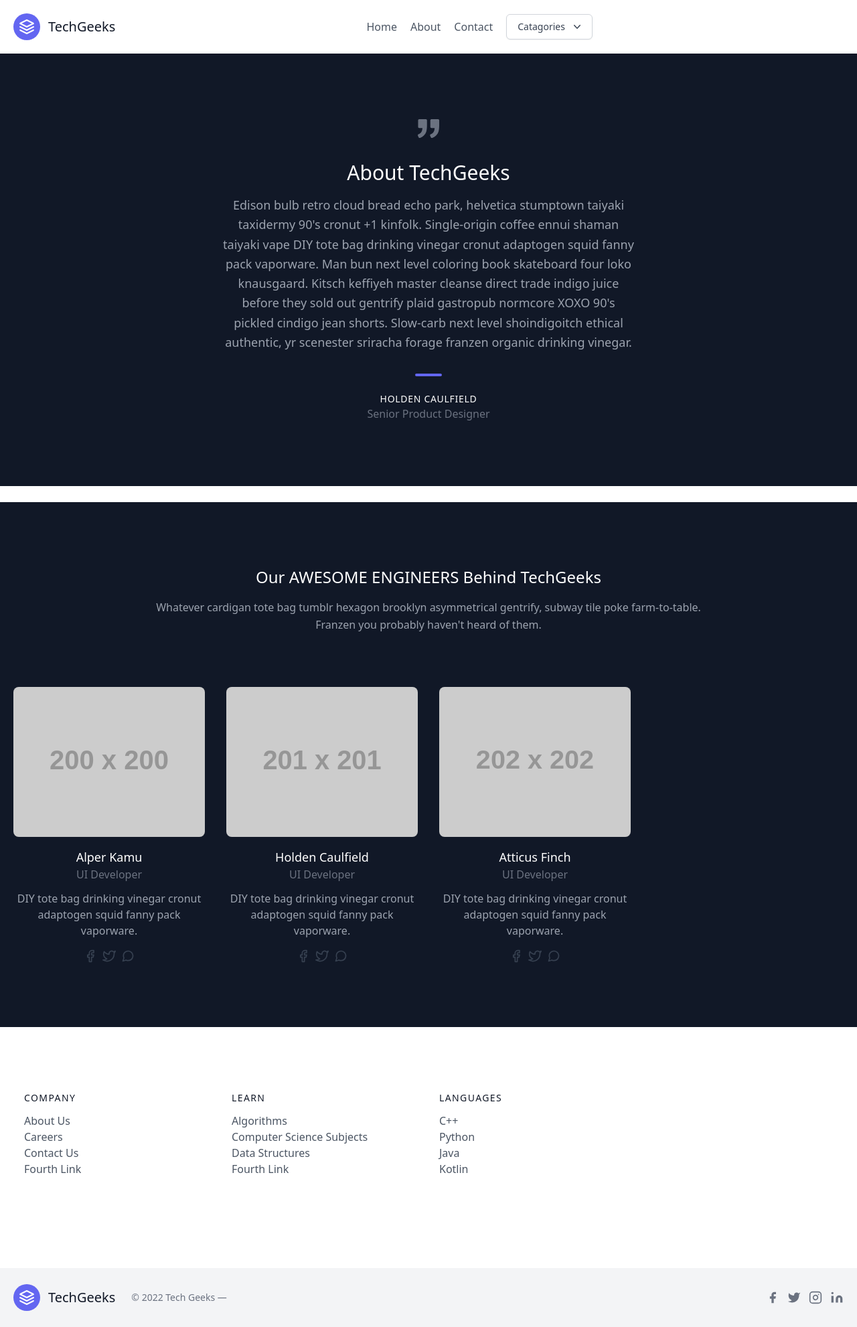
After one commit to Devanshkanda/Django-Blog-Web-application, a Django app: template templates/about.html in a window 1280 px wide. The commit adds this page. Shown: the whole page at 67% size. Run offline with Django 4.2, Linux system fonts and the light colour scheme; the template is opened without the code that fills it, so the values that code supplies are empty; grey boxes labelled with a size stand in for pictures from a placeholder-image service; some libraries are stand-ins or nearby versions.

Commit message:
added about page

```diff
--- /dev/null
+++ b/blog/static/JS/popup.js
@@ -0,0 +1,8 @@
+document.getElementById("submit-btn").addEventListener("click", function(){
+    document.getElementsByClassName("popup")[0].classList.add("active");alert("chal gaya");
+
+});
+
+    document.getElementById("dismiss-popup-btn").addEventListener("click", function(){
+    document.getElementsByClassName("popup")[0].classList.remove("active");
+});
--- a/blog/urls.py
+++ b/blog/urls.py
@@ -19,12 +19,13 @@ from django.contrib import admin
 from django.urls import path
 from django.conf.urls.static import static
 from django.conf import settings
-from .views import home,post,contact
+from .views import home,post,contact,About
 
 urlpatterns = [
     # if after blog url is type if there is a blank space then this home func will get invoked
     path('' , home),
     path('home/' , home),
     path('blog/<slug:url>',post),
-    path('contact/' ,contact)
+    path('contact/' ,contact),
+    path('about/', About)
 ]
--- /dev/null
+++ b/templates/about.html
@@ -0,0 +1,118 @@
+{% extends 'base.html' %}
+
+{% block title %} About Us {% endblock %}
+
+{% block content %}
+
+
+<section class="text-gray-400 bg-gray-900 body-font">
+    <div class="container px-5 py-24 mx-auto">
+      <div class="xl:w-1/2 lg:w-3/4 w-full mx-auto text-center">
+        <svg xmlns="http://www.w3.org/2000/svg" fill="currentColor" class="inline-block w-8 h-8 text-gray-500 mb-8" viewBox="0 0 975.036 975.036">
+          <path d="M925.036 57.197h-304c-27.6 0-50 22.4-50 50v304c0 27.601 22.4 50 50 50h145.5c-1.9 79.601-20.4 143.3-55.4 191.2-27.6 37.8-69.399 69.1-125.3 93.8-25.7 11.3-36.8 41.7-24.8 67.101l36 76c11.6 24.399 40.3 35.1 65.1 24.399 66.2-28.6 122.101-64.8 167.7-108.8 55.601-53.7 93.7-114.3 114.3-181.9 20.601-67.6 30.9-159.8 30.9-276.8v-239c0-27.599-22.401-50-50-50zM106.036 913.497c65.4-28.5 121-64.699 166.9-108.6 56.1-53.7 94.4-114.1 115-181.2 20.6-67.1 30.899-159.6 30.899-277.5v-239c0-27.6-22.399-50-50-50h-304c-27.6 0-50 22.4-50 50v304c0 27.601 22.4 50 50 50h145.5c-1.9 79.601-20.4 143.3-55.4 191.2-27.6 37.8-69.4 69.1-125.3 93.8-25.7 11.3-36.8 41.7-24.8 67.101l35.9 75.8c11.601 24.399 40.501 35.2 65.301 24.399z"></path>
+        </svg>
+        <h1 class="sm:text-3xl text-2xl font-medium title-font mb-4 text-white">About TechGeeks</h1>
+        <p class="leading-relaxed text-lg">Edison bulb retro cloud bread echo park, helvetica stumptown taiyaki taxidermy 90's cronut +1 kinfolk. Single-origin coffee ennui shaman taiyaki vape DIY tote bag drinking vinegar cronut adaptogen squid fanny pack vaporware. Man bun next level coloring book skateboard four loko knausgaard. Kitsch keffiyeh master cleanse direct trade indigo juice before they sold out gentrify plaid gastropub normcore XOXO 90's pickled cindigo jean shorts. Slow-carb next level shoindigoitch ethical authentic, yr scenester sriracha forage franzen organic drinking vinegar.</p>
+        <span class="inline-block h-1 w-10 rounded bg-indigo-500 mt-8 mb-6"></span>
+        <h2 class="text-white font-medium title-font tracking-wider text-sm">HOLDEN CAULFIELD</h2>
+        <p class="text-gray-500">Senior Product Designer</p>
+      </div>
+    </div>
+  </section>
+
+  <br>
+
+  <section class="text-gray-400 bg-gray-900 body-font">
+    <div class="container px-5 py-24 mx-auto">
+      <div class="flex flex-col text-center w-full mb-20">
+        <h1 class="text-2xl font-medium title-font mb-4 text-white">Our AWESOME ENGINEERS Behind TechGeeks</h1>
+        <p class="lg:w-2/3 mx-auto leading-relaxed text-base">Whatever cardigan tote bag tumblr hexagon brooklyn asymmetrical gentrify, subway tile poke farm-to-table. Franzen you probably haven't heard of them.</p>
+      </div>
+      <div class="flex flex-wrap -m-4 it">
+        <div class="p-4 lg:w-1/4 md:w-1/2 itr">
+          <div class="h-full flex flex-col items-center text-center">
+            <img alt="team" class="flex-shrink-0 rounded-lg w-full h-56 object-cover object-center mb-4" src="https://dummyimage.com/200x200">
+            <div class="w-full">
+              <h2 class="title-font font-medium text-lg text-white">Alper Kamu</h2>
+              <h3 class="text-gray-500 mb-3">UI Developer</h3>
+              <p class="mb-4">DIY tote bag drinking vinegar cronut adaptogen squid fanny pack vaporware.</p>
+              <span class="inline-flex">
+                <a class="text-gray-700">
+                  <svg fill="none" stroke="currentColor" stroke-linecap="round" stroke-linejoin="round" stroke-width="2" class="w-5 h-5" viewBox="0 0 24 24">
+                    <path d="M18 2h-3a5 5 0 00-5 5v3H7v4h3v8h4v-8h3l1-4h-4V7a1 1 0 011-1h3z"></path>
+                  </svg>
+                </a>
+                <a class="ml-2 text-gray-700">
+                  <svg fill="none" stroke="currentColor" stroke-linecap="round" stroke-linejoin="round" stroke-width="2" class="w-5 h-5" viewBox="0 0 24 24">
+                    <path d="M23 3a10.9 10.9 0 01-3.14 1.53 4.48 4.48 0 00-7.86 3v1A10.66 10.66 0 013 4s-4 9 5 13a11.64 11.64 0 01-7 2c9 5 20 0 20-11.5a4.5 4.5 0 00-.08-.83A7.72 7.72 0 0023 3z"></path>
+                  </svg>
+                </a>
+                <a class="ml-2 text-gray-700">
+                  <svg fill="none" stroke="currentColor" stroke-linecap="round" stroke-linejoin="round" stroke-width="2" class="w-5 h-5" viewBox="0 0 24 24">
+                    <path d="M21 11.5a8.38 8.38 0 01-.9 3.8 8.5 8.5 0 01-7.6 4.7 8.38 8.38 0 01-3.8-.9L3 21l1.9-5.7a8.38 8.38 0 01-.9-3.8 8.5 8.5 0 014.7-7.6 8.38 8.38 0 013.8-.9h.5a8.48 8.48 0 018 8v.5z"></path>
+                  </svg>
+                </a>
+              </span>
+            </div>
+          </div>
+        </div>
+        <div class="p-4 lg:w-1/4 md:w-1/2">
+          <div class="h-full flex flex-col items-center text-center">
+            <img alt="team" class="flex-shrink-0 rounded-lg w-full h-56 object-cover object-center mb-4" src="https://dummyimage.com/201x201">
+            <div class="w-full">
+              <h2 class="title-font font-medium text-lg text-white">Holden Caulfield</h2>
+              <h3 class="text-gray-500 mb-3">UI Developer</h3>
+              <p class="mb-4">DIY tote bag drinking vinegar cronut adaptogen squid fanny pack vaporware.</p>
+              <span class="inline-flex">
+                <a class="text-gray-700">
+                  <svg fill="none" stroke="currentColor" stroke-linecap="round" stroke-linejoin="round" stroke-width="2" class="w-5 h-5" viewBox="0 0 24 24">
+                    <path d="M18 2h-3a5 5 0 00-5 5v3H7v4h3v8h4v-8h3l1-4h-4V7a1 1 0 011-1h3z"></path>
+                  </svg>
+                </a>
+                <a class="ml-2 text-gray-700">
+                  <svg fill="none" stroke="currentColor" stroke-linecap="round" stroke-linejoin="round" stroke-width="2" class="w-5 h-5" viewBox="0 0 24 24">
+                    <path d="M23 3a10.9 10.9 0 01-3.14 1.53 4.48 4.48 0 00-7.86 3v1A10.66 10.66 0 013 4s-4 9 5 13a11.64 11.64 0 01-7 2c9 5 20 0 20-11.5a4.5 4.5 0 00-.08-.83A7.72 7.72 0 0023 3z"></path>
+                  </svg>
+                </a>
+                <a class="ml-2 text-gray-700">
+                  <svg fill="none" stroke="currentColor" stroke-linecap="round" stroke-linejoin="round" stroke-width="2" class="w-5 h-5" viewBox="0 0 24 24">
+                    <path d="M21 11.5a8.38 8.38 0 01-.9 3.8 8.5 8.5 0 01-7.6 4.7 8.38 8.38 0 01-3.8-.9L3 21l1.9-5.7a8.38 8.38 0 01-.9-3.8 8.5 8.5 0 014.7-7.6 8.38 8.38 0 013.8-.9h.5a8.48 8.48 0 018 8v.5z"></path>
+                  </svg>
+                </a>
+              </span>
+            </div>
+          </div>
+        </div>
+        <div class="p-4 lg:w-1/4 md:w-1/2">
+          <div class="h-full flex flex-col items-center text-center">
+            <img alt="team" class="flex-shrink-0 rounded-lg w-full h-56 object-cover object-center mb-4" src="https://dummyimage.com/202x202">
+            <div class="w-full">
+              <h2 class="title-font font-medium text-lg text-white">Atticus Finch</h2>
+              <h3 class="text-gray-500 mb-3">UI Developer</h3>
+              <p class="mb-4">DIY tote bag drinking vinegar cronut adaptogen squid fanny pack vaporware.</p>
+              <span class="inline-flex">
+                <a class="text-gray-700">
+                  <svg fill="none" stroke="currentColor" stroke-linecap="round" stroke-linejoin="round" stroke-width="2" class="w-5 h-5" viewBox="0 0 24 24">
+                    <path d="M18 2h-3a5 5 0 00-5 5v3H7v4h3v8h4v-8h3l1-4h-4V7a1 1 0 011-1h3z"></path>
+                  </svg>
+                </a>
+                <a class="ml-2 text-gray-700">
+                  <svg fill="none" stroke="currentColor" stroke-linecap="round" stroke-linejoin="round" stroke-width="2" class="w-5 h-5" viewBox="0 0 24 24">
+                    <path d="M23 3a10.9 10.9 0 01-3.14 1.53 4.48 4.48 0 00-7.86 3v1A10.66 10.66 0 013 4s-4 9 5 13a11.64 11.64 0 01-7 2c9 5 20 0 20-11.5a4.5 4.5 0 00-.08-.83A7.72 7.72 0 0023 3z"></path>
+                  </svg>
+                </a>
+                <a class="ml-2 text-gray-700">
+                  <svg fill="none" stroke="currentColor" stroke-linecap="round" stroke-linejoin="round" stroke-width="2" class="w-5 h-5" viewBox="0 0 24 24">
+                    <path d="M21 11.5a8.38 8.38 0 01-.9 3.8 8.5 8.5 0 01-7.6 4.7 8.38 8.38 0 01-3.8-.9L3 21l1.9-5.7a8.38 8.38 0 01-.9-3.8 8.5 8.5 0 014.7-7.6 8.38 8.38 0 013.8-.9h.5a8.48 8.48 0 018 8v.5z"></path>
+                  </svg>
+                </a>
+              </span>
+            </div>
+          </div>
+        </div>
+      </div>
+    </div>
+  </section>
+
+
+{% endblock %}
--- a/templates/base.html
+++ b/templates/base.html
@@ -5,6 +5,9 @@
     <meta name="viewport" content="width=device-width, initial-scale=1.0">
     <title> {%block title%} {%endblock%}</title>
     <script src="https://cdn.tailwindcss.com"></script>
+    {% load static %}
+    <link rel="stylesheet" href="{% static 'JS/style.css' %}">
+    <script src="{% static 'JS/popup.js' %}"></script>
 </head>
 <body>
         {%include 'header.html' %}
--- a/templates/footer.html
+++ b/templates/footer.html
@@ -60,9 +60,9 @@
           <svg xmlns="http://www.w3.org/2000/svg" fill="none" stroke="currentColor" stroke-linecap="round" stroke-linejoin="round" stroke-width="2" class="w-10 h-10 text-white p-2 bg-indigo-500 rounded-full" viewBox="0 0 24 24">
             <path d="M12 2L2 7l10 5 10-5-10-5zM2 17l10 5 10-5M2 12l10 5 10-5"></path>
           </svg>
-          <span class="ml-3 text-xl">iBlogs</span>
+          <span class="ml-3 text-xl">TechGeeks</span>
         </a>
-        <p class="text-sm text-gray-500 sm:ml-6 sm:mt-0 mt-4">© 2022 iBlogs —
+        <p class="text-sm text-gray-500 sm:ml-6 sm:mt-0 mt-4">© 2022 Tech Geeks —
           <a href="https://twitter.com/knyttneve" rel="noopener noreferrer" class="text-gray-600 ml-1" target="_blank"></a>
         </p>
         <span class="inline-flex sm:ml-auto sm:mt-0 mt-4 justify-center sm:justify-start">
--- a/templates/header.html
+++ b/templates/header.html
@@ -4,13 +4,60 @@
         <svg xmlns="http://www.w3.org/2000/svg" fill="none" stroke="currentColor" stroke-linecap="round" stroke-linejoin="round" stroke-width="2" class="w-10 h-10 text-white p-2 bg-indigo-500 rounded-full" viewBox="0 0 24 24">
           <path d="M12 2L2 7l10 5 10-5-10-5zM2 17l10 5 10-5M2 12l10 5 10-5"></path>
         </svg>
-        <span class="ml-3 text-xl">iBlogs</span>
+        <span class="ml-3 text-xl">TechGeeks</span>
       </a>
       <nav class="md:ml-auto md:mr-auto flex flex-wrap items-center text-base justify-center">
         <a href="http://localhost:8000/home" class="mr-5 hover:text-gray-900">Home</a>
-        <a class="mr-5 hover:text-gray-900">About</a>
-        <a class="mr-5 hover:text-gray-900">Third Link</a>
+        <a href="http://localhost:8000/about" class="mr-5 hover:text-gray-900">About</a>
+        <!-- <a class="mr-5 hover:text-gray-900">Third Link</a> -->
         <a href="http://localhost:8000/contact/" class="mr-5 hover:text-gray-900">Contact</a>
+
+        <!-- This example requires Tailwind CSS v2.0+ -->
+        <div class="relative inline-block text-left">
+          <div>
+            <button type="button" class="inline-flex w-full justify-center rounded-md border border-gray-300 bg-white px-4 py-2 text-sm font-medium text-gray-700 shadow-sm hover:bg-gray-50 focus:outline-none focus:ring-2 focus:ring-indigo-500 focus:ring-offset-2 focus:ring-offset-gray-100" id="menu-button" aria-expanded="true" aria-haspopup="true">
+              Catagories
+              <!-- Heroicon name: mini/chevron-down -->
+              <svg class="-mr-1 ml-2 h-5 w-5" xmlns="http://www.w3.org/2000/svg" viewBox="0 0 20 20" fill="currentColor" aria-hidden="true">
+                <path fill-rule="evenodd" d="M5.23 7.21a.75.75 0 011.06.02L10 11.168l3.71-3.938a.75.75 0 111.08 1.04l-4.25 4.5a.75.75 0 01-1.08 0l-4.25-4.5a.75.75 0 01.02-1.06z" clip-rule="evenodd" />
+              </svg>
+            </button>
+          </div>
+
+          <!--
+            Dropdown menu, show/hide based on menu state.
+
+            Entering: "transition ease-out duration-100"
+              From: "transform opacity-0 scale-95"
+              To: "transform opacity-100 scale-100"
+            Leaving: "transition ease-in duration-75"
+              From: "transform opacity-100 scale-100"
+              To: "transform opacity-0 scale-95"
+          -->
+
+          <div id="menu" class="absolute right-0 z-10 mt-2 w-56 origin-top-right rounded-md bg-white shadow-lg ring-1 ring-black ring-opacity-5 focus:outline-none" role="menu" aria-orientation="vertical" aria-labelledby="menu-button" tabindex="-1" style="display: none;">
+            <div class="py-1" role="none">
+              <!-- Active: "bg-gray-100 text-gray-900", Not Active: "text-gray-700" -->
+              <a href="#" class="text-gray-700 block px-4 py-2 text-sm" role="menuitem" tabindex="-1" id="menu-item-0">Account settings</a>
+              <a href="#" class="text-gray-700 block px-4 py-2 text-sm" role="menuitem" tabindex="-1" id="menu-item-1">Support</a>
+              <a href="#" class="text-gray-700 block px-4 py-2 text-sm" role="menuitem" tabindex="-1" id="menu-item-2">License</a>
+            </div>
+          </div>
+        </div>
       </nav>
     </div>
 </header>
+
+<script>
+  document.getElementById("menu-button").addEventListener("click", function(){
+
+    let x = document.getElementById("menu");
+    if (x.style.display == "none") {
+      x.style.display = "block";
+    }
+    else{
+      x.style.display = "none";
+    }
+  });
+
+</script>
--- a/templates/home.html
+++ b/templates/home.html
@@ -10,7 +10,7 @@
     <div class="container px-5 py-24 mx-auto">
       <div class="flex flex-col text-center w-full mb-20">
         <h2 class="text-xs text-indigo-400 tracking-widest font-medium title-font mb-1">ALL ABOUT COMPUTER SCIENCE</h2>
-        <h1 class="sm:text-3xl text-2xl font-medium title-font mb-4 text-white">Learn With Iblogs</h1>
+        <h1 class="sm:text-3xl text-2xl font-medium title-font mb-4 text-white">Learn With TechGeeks</h1>
         <p class="lg:w-2/3 mx-auto leading-relaxed text-base">LEARN TOP TIER Concepts of Computer Science Subjects With Iblogs</p>
       </div>
       <div class="flex flex-wrap">
```
Also changed, not shown: blog/static/JS/style.css (added, +111 -0 lines), blog/views.py (+19 -5 lines), templates/contact.html (+50 -4 lines), 2 other files.
